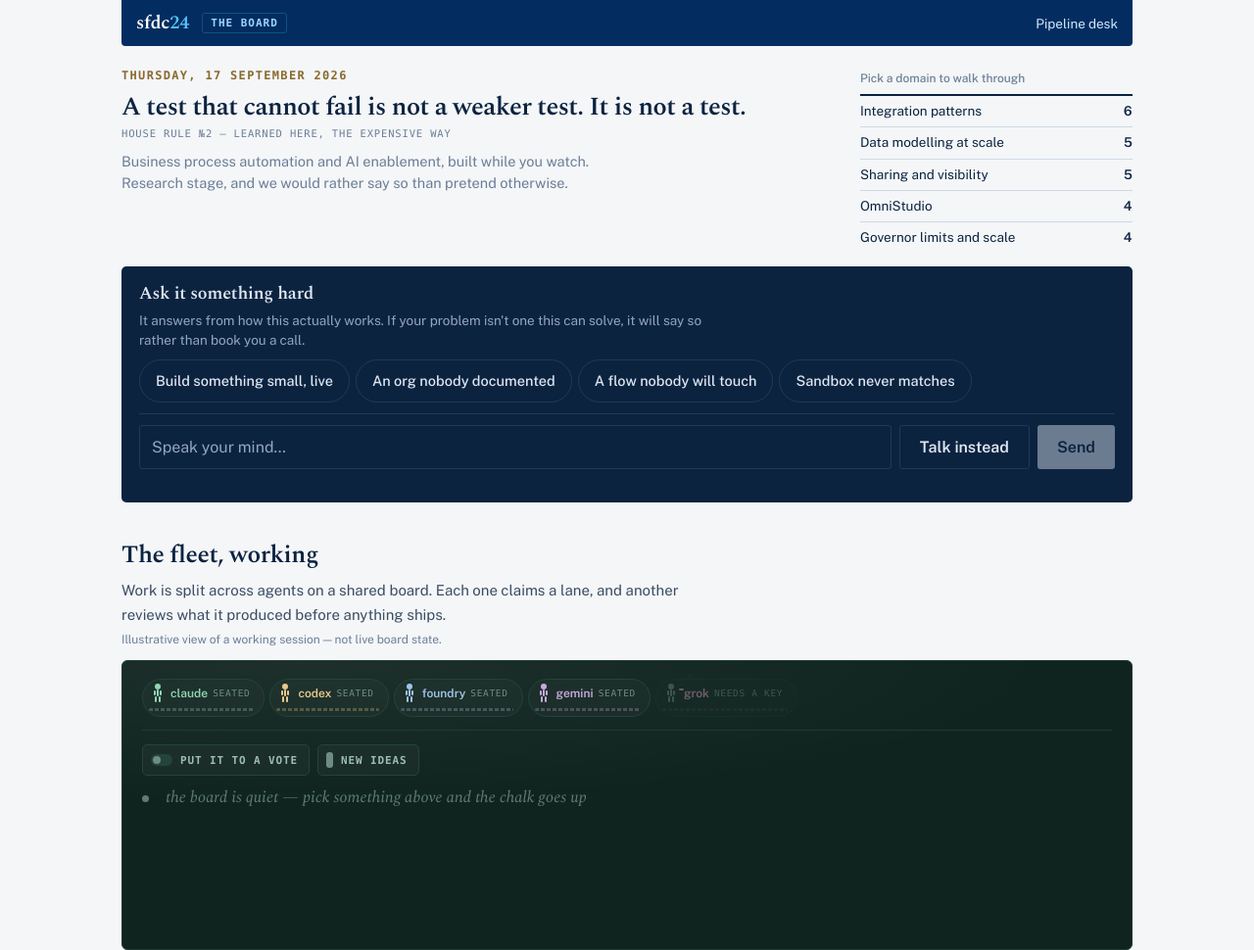
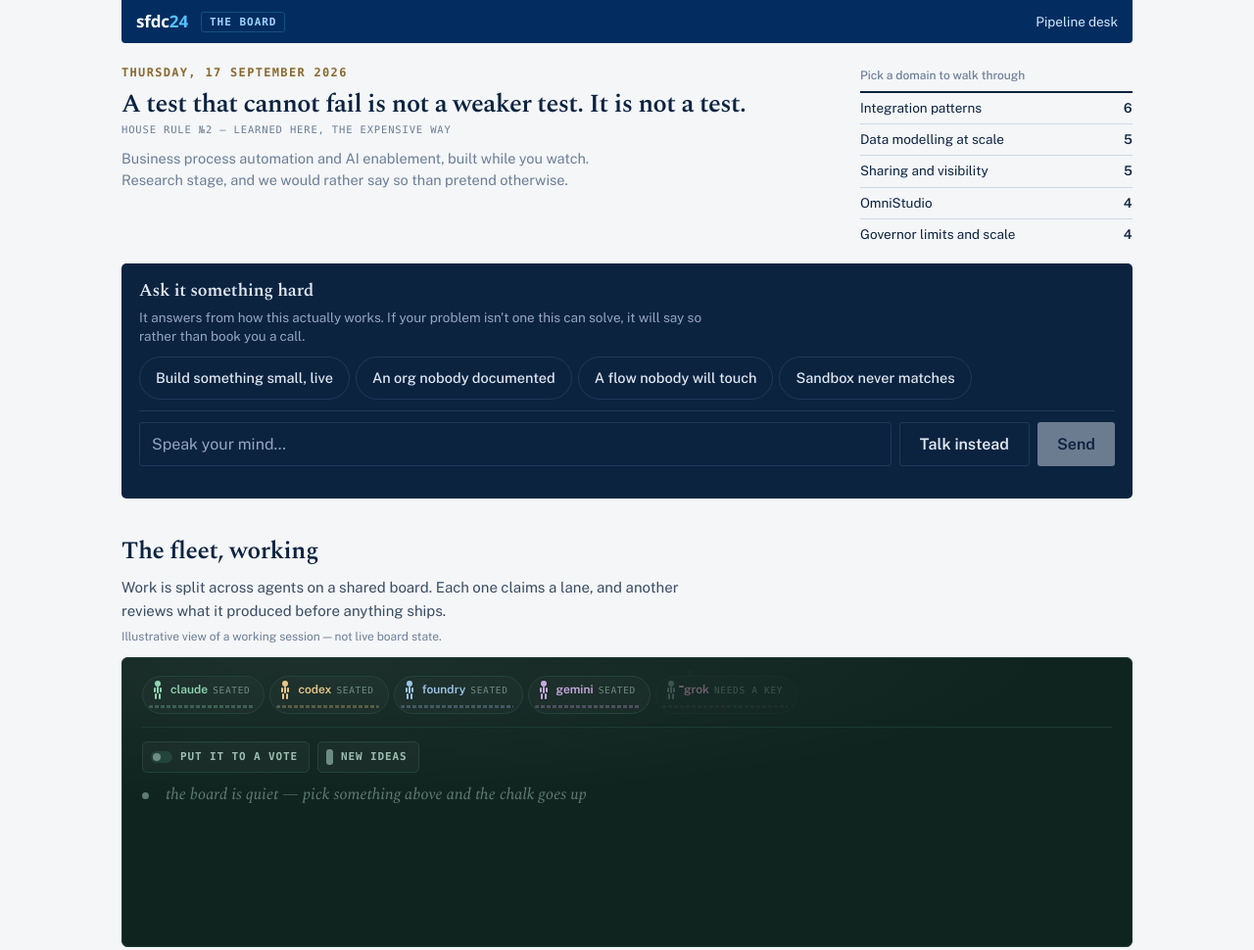
Before and after one commit to sfdc-24/sfdc24-site, a website: page index.html in a window 1280 px wide. Shown: the top 970 px of the page at 98% size. Drawn offline with nearby package versions, Linux system fonts and the light colour scheme.

Commit message:
Give the homepage wordmark the face it has on /org/
Asked for directly: "i like the way sfdc24 is shown in the org page". The navy
bar was ported earlier today but the mark was left on var(--display) - Spectral,
a serif - so the two banners shared a colour and not a face. One click apart, a
near-match reads as an accident.

NOT var(--ui) either. That is "Public Sans" here and genuinely different from the
stack /org/ uses, so aliasing would have produced another near-match. The literal
stack is repeated in both files instead, so they cannot drift when either page's
variables change.

Only the mark. The headings stay Spectral: the serif is this page's character,
and matching a banner is no reason to flatten the rest.

Verified by COMPUTED style rather than by reading the CSS - a rule that parses
but loses on specificity looks right in the file and wrong on screen. Both marks
now report "Segoe UI", system-ui, -apple-system, Roboto, Helvetica, Arial,
sans-serif at 17px / 700 / -0.17px, white with accent rgb(87,193,255), both 51px
wide. IDENTICAL WORDMARK: true. The only difference left is 28px vs 25px of box
height, which is the homepage anchor's inherited line-height, not the letterforms.

Side effect worth having: 19px to 17px took the bar from 47px to 44px and the
page from 1377 to 1373, so overflow is 441. Banner still ONE LINE at 1440, 900,
600 and 380px, measured by vertical centres - the older top-based probe still
prints "rows=3" and is simply wrong, for the reason recorded in the previous
commit: under align-items:center, children of different heights sit at different
tops on the same line.

Guards: site_positioning 58, mutate_positioning 22/22, homepage_recovery 8,
claim_surfaces clean, honesty 11/11. No side-scroll, rail five hands on one row,
honest-boundary visible, zero runtime errors.

Co-Authored-By: Claude Opus 5 (1M context) <noreply@anthropic.com>

```diff
--- a/index.html
+++ b/index.html
@@ -123,7 +123,21 @@ body{
 .masthead{display:flex;align-items:center;gap:13px;flex-wrap:wrap;
   padding:8px 15px;border-bottom:0;border-radius:0 0 4px 4px;
   position:sticky;top:0;z-index:30;background:#032D60;color:#fff}
-.mark{font-family:var(--display);font-size:19px;font-weight:700;color:#fff;text-decoration:none;letter-spacing:-.01em}
+/* THE WORDMARK MATCHES /org/ EXACTLY, and that is the point. Asked for
+   2026-09-17: "i like the way sfdc24 is shown in the org page".
+
+   The bar was ported earlier but the mark was left on var(--display) — Spectral,
+   a serif — so the two banners shared a colour and not a face. One click apart,
+   a near-match reads as an accident; an exact match reads as one brand.
+
+   NOT var(--ui) either, which is "Public Sans" here and genuinely different
+   from the stack /org/ uses. The literal stack is repeated rather than aliased
+   so the two cannot drift apart when either page's variables change.
+
+   Only the mark. The headings stay Spectral — the serif is this page's
+   character, and matching a banner is not a reason to flatten the rest. */
+.mark{font-family:"Segoe UI",system-ui,-apple-system,Roboto,Helvetica,Arial,sans-serif;
+  font-size:17px;font-weight:700;color:#fff;text-decoration:none;letter-spacing:-.01em}
 .mark span{color:#57C1FF}
 /* The context chip: says which surface you are on, in the page's own voice. */
 .where{font:600 11px/1 ui-monospace,SFMono-Regular,Menlo,monospace;letter-spacing:.09em;
```
